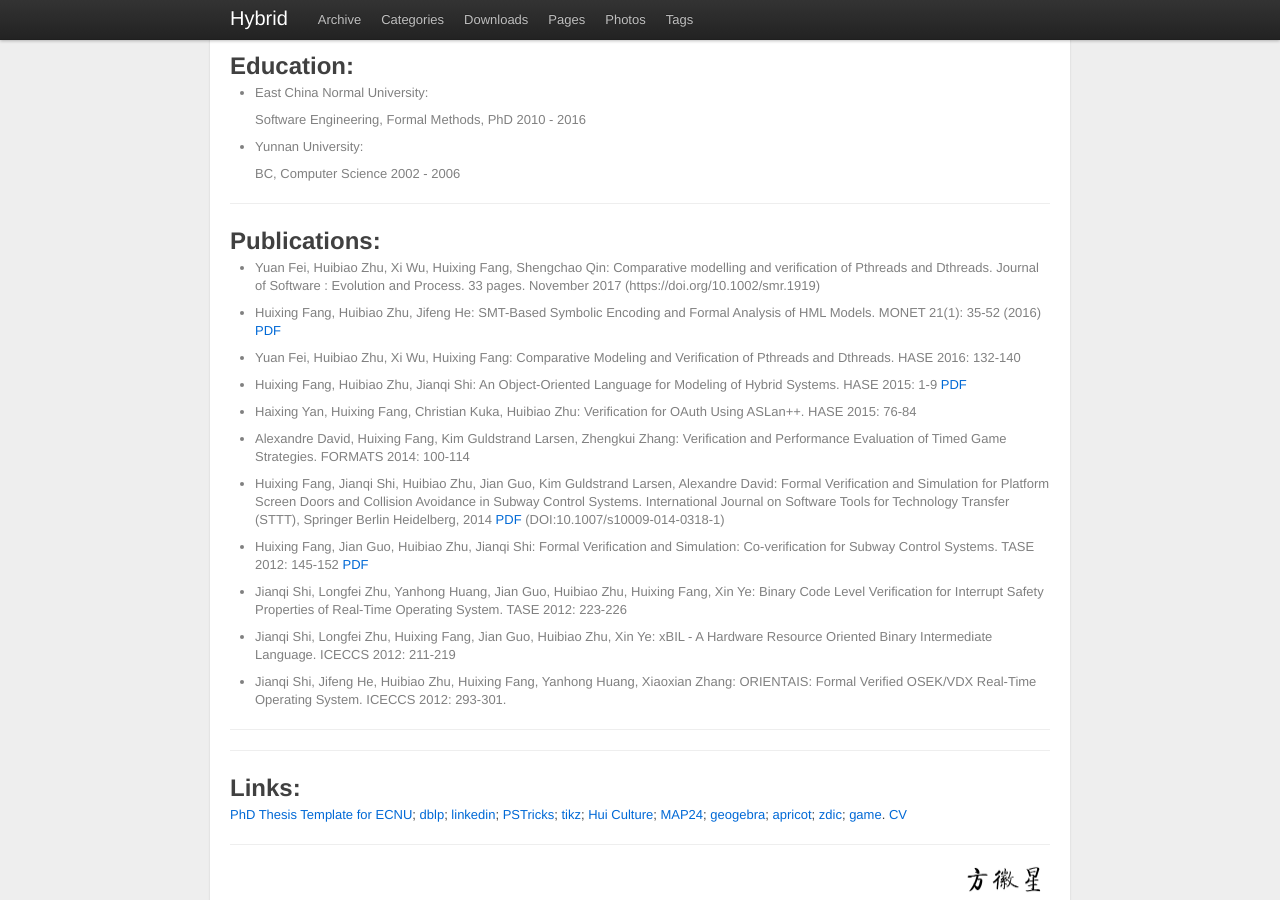
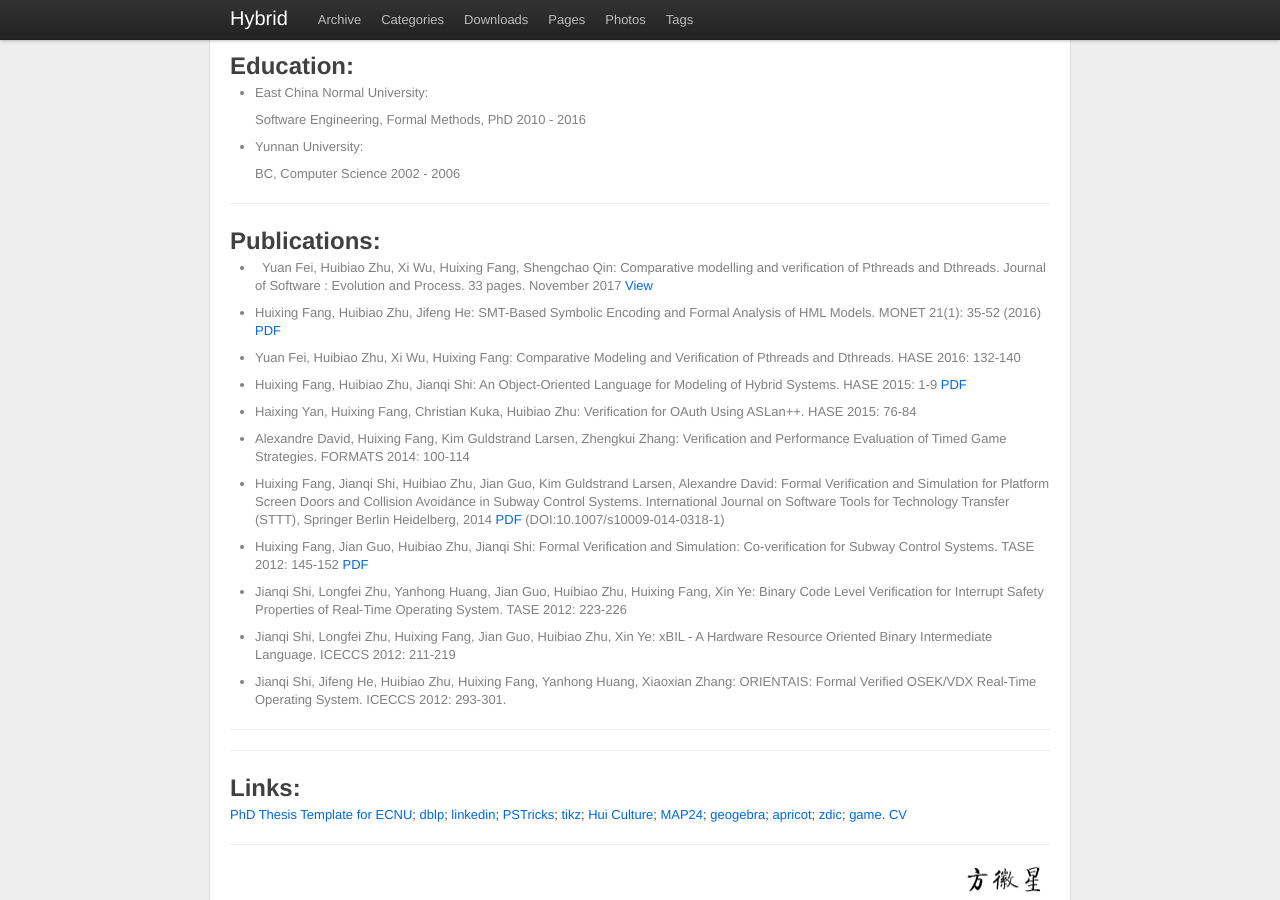
Before and after one commit to fanghuixing/fanghuixing.github.com, a Jekyll site: the page built from index.md, in a window 1280 px wide and 900 px high, scrolled down 662 px. Built offline with Jekyll 4.4.1, drawn with Linux system fonts in a browser that asks for light colours.

Commit message:
Update index.md

```diff
--- a/index.md
+++ b/index.md
@@ -58,7 +58,7 @@
 ***
 
 ## Publications:
-*   Yuan Fei, Huibiao Zhu, Xi Wu, Huixing Fang, Shengchao Qin: Comparative modelling and verification of Pthreads and Dthreads. Journal of Software : Evolution and Process. 33 pages. November 2017 (https://doi.org/10.1002/smr.1919)
+*   Yuan Fei, Huibiao Zhu, Xi Wu, Huixing Fang, Shengchao Qin: Comparative modelling and verification of Pthreads and Dthreads. Journal of Software : Evolution and Process. 33 pages. November 2017 <a href="https://doi.org/10.1002/smr.1919">View</a>
 
 *   Huixing Fang, Huibiao Zhu, Jifeng He: SMT-Based Symbolic Encoding and Formal Analysis of HML Models. MONET 21(1): 35-52 (2016) <a href="/assets/files/HML/MONET2016.pdf">PDF</a>
 
```
